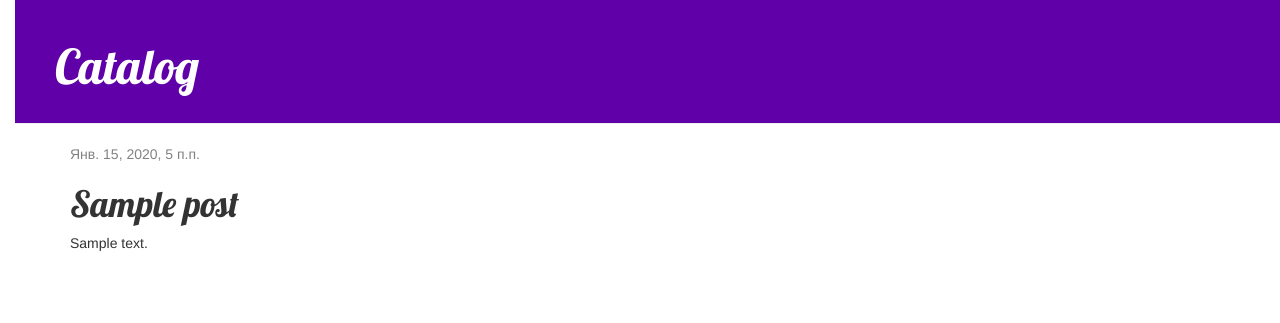
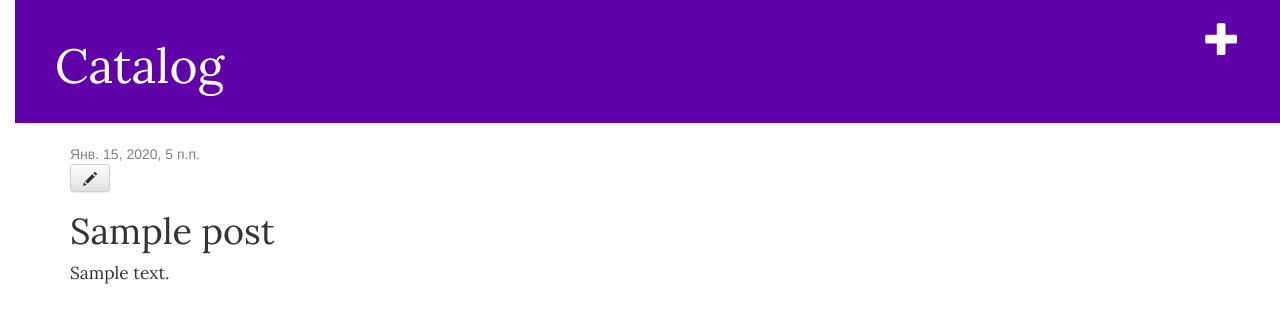
Before and after one commit to NataliaSergeeva/my-catalog, a Django app: page /post/1/ in a window 1280 px wide. Shown: the top 323 px of the page. Run offline with Django 3.2, Linux system fonts and the light colour scheme; tables that the repository leaves empty hold one stand-in row (values such as "Sample post"); some libraries are stand-ins or nearby versions.

Commit message:
Added post editing and creation

```diff
--- a/catalog/static/css/catalog.css
+++ b/catalog/static/css/catalog.css
@@ -1,7 +1,3 @@
-h1 a {
-    color: #FCA205;
-    font-family: 'Lobster';
-}
 body {
     padding-left: 15px;
 }
@@ -20,11 +16,18 @@ body {
 .content {
     margin-left: 40px;
 }
-h1, h2, h3, h4 {
-    font-family: 'Lobster', cursive;
+
+h1, p {
+    font-family: 'Lora';
 }
+
+p {
+    font-size: 13pt;
+}
+
 .date {
     color: #828282;
+    align-items: center;
 }
 .save {
     float: right;
@@ -42,7 +45,6 @@ h1, h2, h3, h4 {
 .post {
     margin-bottom: 70px;
 }
-
 .post h1 a, .post h1 a:visited {
     color: #000000;
 }
--- a/catalog/templates/catalog/base.html
+++ b/catalog/templates/catalog/base.html
@@ -4,11 +4,12 @@
         <title>Catalog</title>
         <link rel="stylesheet" href="//maxcdn.bootstrapcdn.com/bootstrap/3.2.0/css/bootstrap.min.css">
         <link rel="stylesheet" href="//maxcdn.bootstrapcdn.com/bootstrap/3.2.0/css/bootstrap-theme.min.css">
-        <link href="https://fonts.googleapis.com/css?family=Lobster&subset=latin,cyrillic" rel="stylesheet" type="text/css">
+        <link href="https://fonts.googleapis.com/css?family=Lora&subset=latin,cyrillic" rel="stylesheet" type="text/css">
         <link rel="stylesheet" href="{% static 'css/catalog.css' %}">
     </head>
     <body>
         <div class="page-header">
+            <a href="{% url 'post_new' %}" class="top-menu"><span class="glyphicon glyphicon-plus"></span></a>
             <h1><a href="/">Catalog</a></h1>
         </div>
 
--- a/catalog/templates/catalog/post_detail.html
+++ b/catalog/templates/catalog/post_detail.html
@@ -7,6 +7,7 @@
                 {{ post.published_date }}
             </div>
         {% endif %}
+        <a class="btn btn-default" href="{% url 'post_edit' pk=post.pk %}"><span class="glyphicon glyphicon-pencil"></span></a>
         <h1>{{ post.title }}</h1>
         <p>{{ post.text|linebreaksbr }}</p>
     </div>
--- a/catalog/urls.py
+++ b/catalog/urls.py
@@ -4,4 +4,6 @@ from . import views
 urlpatterns = [
     url(r'^$', views.post_list, name='post_list'),
     url(r'^post/(?P<pk>\d+)/$', views.post_detail, name='post_detail'),
+    url(r'^post/new/$', views.post_new, name='post_new'),
+    url(r'^post/(?P<pk>\d+)/edit/$', views.post_edit, name='post_edit'),
     ]
--- a/catalog/views.py
+++ b/catalog/views.py
@@ -1,6 +1,7 @@
-from django.shortcuts import render, get_object_or_404
+from django.shortcuts import render, get_object_or_404, redirect
 from django.utils import timezone
 from .models import Post
+from .forms import PostForm
 
 def post_list(request):
     posts = Post.objects.filter(published_date__lte=timezone.now()).order_by('-published_date')
@@ -9,3 +10,30 @@ def post_list(request):
 def post_detail(request, pk):
     post = get_object_or_404(Post, pk=pk)
     return render(request, 'catalog/post_detail.html', {'post': post})
+
+def post_new(request):
+    if request.method == "POST":
+        form = PostForm(request.POST)
+        if form.is_valid():
+            post = form.save(commit=False)
+            post.author = request.user
+            post.published_date = timezone.now()
+            post.save()
+            return redirect('post_detail', pk=post.pk)
+    else:
+        form = PostForm()
+    return render(request, 'catalog/post_edit.html', {'form': form})
+
+def post_edit(request, pk):
+    post = get_object_or_404(Post, pk=pk)
+    if request.method == "POST":
+        form = PostForm(request.POST, instance=post)
+        if form.is_valid():
+            post = form.save(commit=False)
+            post.author = request.user
+            post.published_date = timezone.now()
+            post.save()
+            return redirect('post_detail', pk=post.pk)
+    else:
+        form = PostForm(instance=post)
+    return render(request, 'catalog/post_edit.html', {'form': form})
```
Also changed, not shown: catalog/forms.py (added, +9 -0 lines), catalog/templates/catalog/post_edit.html (added, +9 -0 lines).
